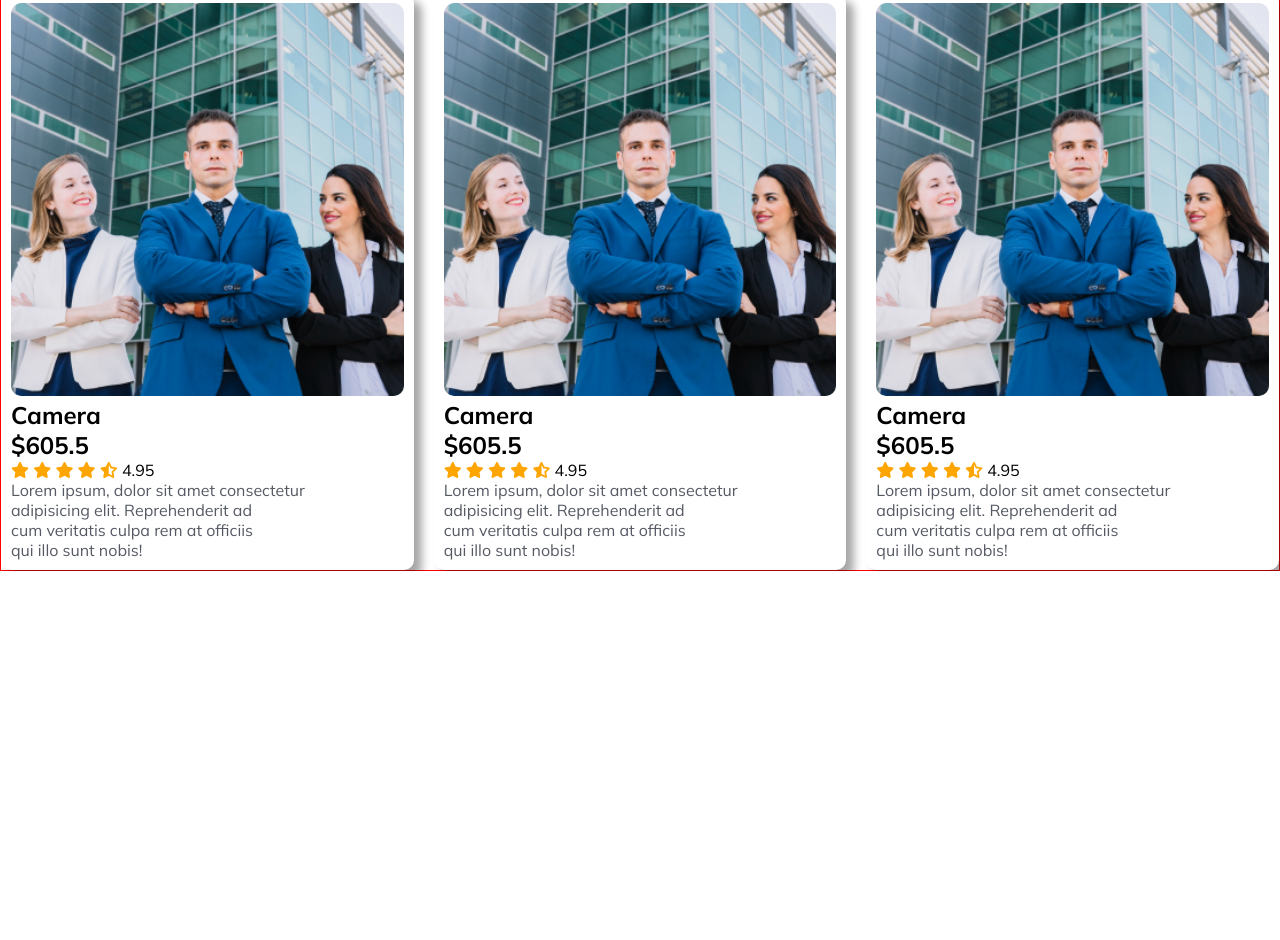
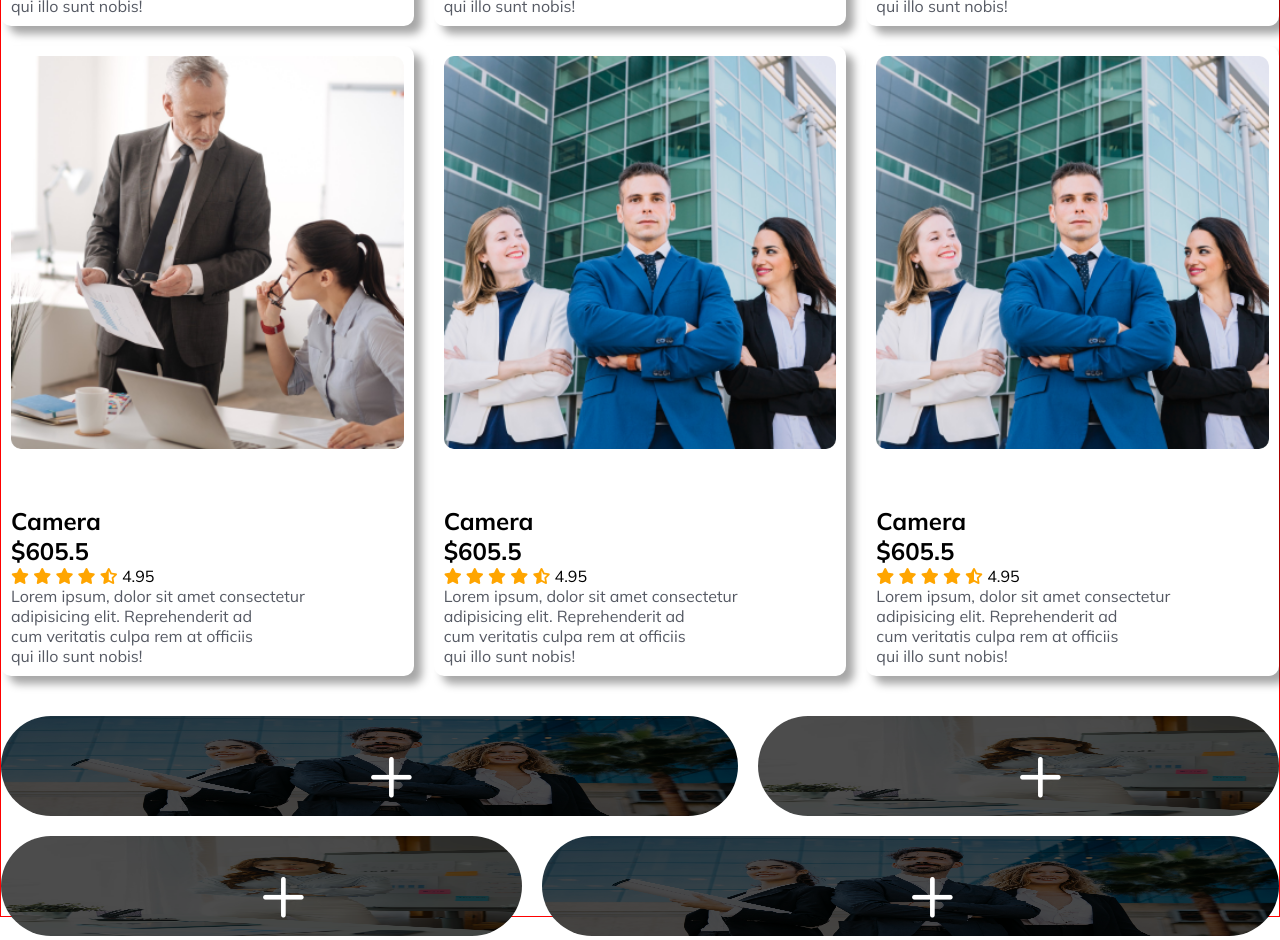
Before and after one commit to shithirani/b9-solve, a plain HTML site: page index.html in a window 1280 px wide. Shown: the part 1026-1966 px from the top of the page. Before the commit the page ends 1597 px from the top, so only its background shows below. Drawn offline with Linux system fonts and the light colour scheme.

Commit message:
btn section is done

```diff
--- a/index.html
+++ b/index.html
@@ -62,7 +62,7 @@
         </div>
         <div class="popular-card">
             <div>
-                <img src="./images/team2.png" alt="">
+                <img src="./images/team3.png" alt="">
             </div>
             <div>
                  <h1>Camera</h1>
@@ -81,7 +81,7 @@
         </div>
         <div class="popular-card">
             <div>
-                <img src="./images/team2.png" alt="">
+                <img src="./images/team4.png" alt="">
             </div>
             <div>
                  <h1>Camera</h1>
@@ -100,7 +100,7 @@
         </div>
         <div class="popular-card">
             <div>
-                <img src="./images/team2.png" alt="">
+                <img src="./images/team1.png" alt="">
             </div>
             <div>
                  <h1>Camera</h1>
@@ -156,9 +156,27 @@
             <p class="text-primary">Lorem ipsum, dolor sit amet consectetur <br>adipisicing elit. Reprehenderit ad <br>cum veritatis culpa rem at officiis <br>qui illo sunt nobis!</p>
         </div>
 
+     </section>
+    <!--btn section-->
+     <section class="btn-alls">
+        <div class="btn-cls-1">
+            <img src="./images/banner.png" alt="">
+            <span class="spans"><i class="fa-regular fa-plus"></i></span>
+        </div>
+        <div class="btn-cls-2">
+            <img src="./images/architect.png" alt="">
+            <span class="spans"><i class="fa-regular fa-plus"></i></span>
+        </div>
+        <div class="btn-cls-3">
+            <img src="./images/architect.png" alt="">
+            <span class="spans"><i class="fa-regular fa-plus"></i></span>
+        </div>
+        <div class="btn-cls-4">
+            <img src="./images/banner.png" alt="">
+            <span class="spans"><i class="fa-regular fa-plus"></i></span>
+        </div>
 
-
-     </section>
+    </section>
     </main>
 </body>
 </html>
--- a/style.css
+++ b/style.css
@@ -82,15 +82,19 @@ body{
 
 /* Population section */
 .popular-card{
-    min-height: 200px;
+    /* min-height: 200px; */
     /* border: 1px solid red; */
     padding: 10px;
     box-shadow: 8px 8px 8px rgba(0, 0, 0, 0.348);
     border-radius: 10px;
 }
+.popular-card>div:nth-child(1){
+    height: 450px;
+}
 .popular-card img{
     width: 100%;
     border-radius: 10px;
+    object-fit: cover;
 
 }
 .popular-all{
@@ -98,6 +102,61 @@ body{
     display: grid;
     grid-template-columns: repeat(3,1fr);
     gap: 20px;
+}
+
+/* btn-section */
+.btn-alls{
+    margin-top: 40px;
+   height: 200px;
+    /* border: 2px solid blue; */
+    display: grid;
+    grid-template-columns: repeat(12,1fr);
+    grid-template-rows: repeat(12,1fr);
+    gap: 20px;
+
+
+}
+.btn-cls-1{
+ /* background-color: green;  */
+ grid-column: 1/span 7;
+ grid-row: 1/span 6;
+ border-radius: 70px;
+ position: relative;
+}
+.btn-cls-2{
+/* background-color: blue; */
+grid-column: 8/span 5;
+grid-row: 1/span 6;
+border-radius: 70px;
+position: relative;
+}
+.btn-cls-3{
+/* background-color: brown; */
+grid-column: 1/span 5;
+grid-row: 7/span 6;
+border-radius: 70px;
+position: relative;
+}
+.btn-cls-4{
+/* background-color: chocolate; */
+grid-column: 6/span 7;
+grid-row: 7/span 6;
+border-radius: 70px;
+position: relative;
+}
+.spans{
+    position: absolute;
+    top: 30%;
+    left: 50%;
+    color:white;
+    font-size: 50px;
+
+}
+.btn-alls img{
+    width: 100%;
+    height: 100%;
+    border-radius: 70px;
+    filter:brightness(30%);
 }
 
 
```
